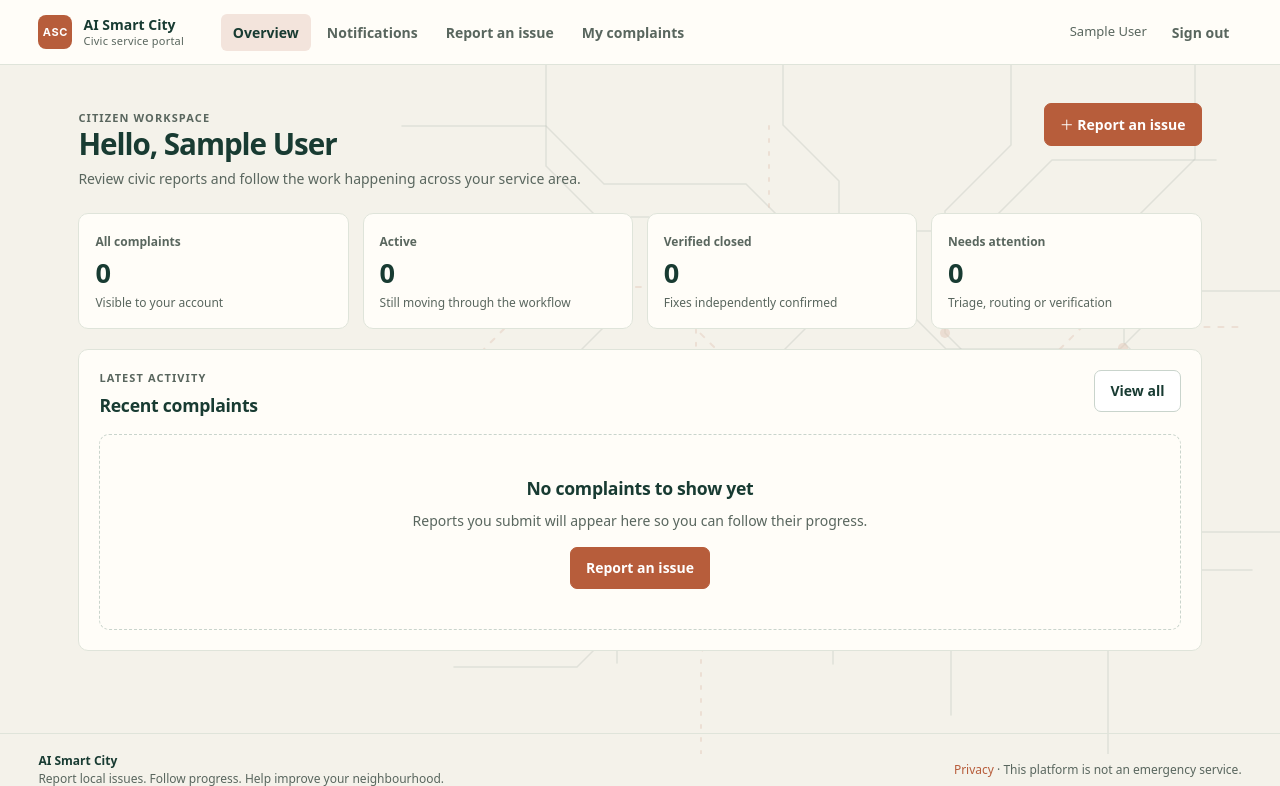
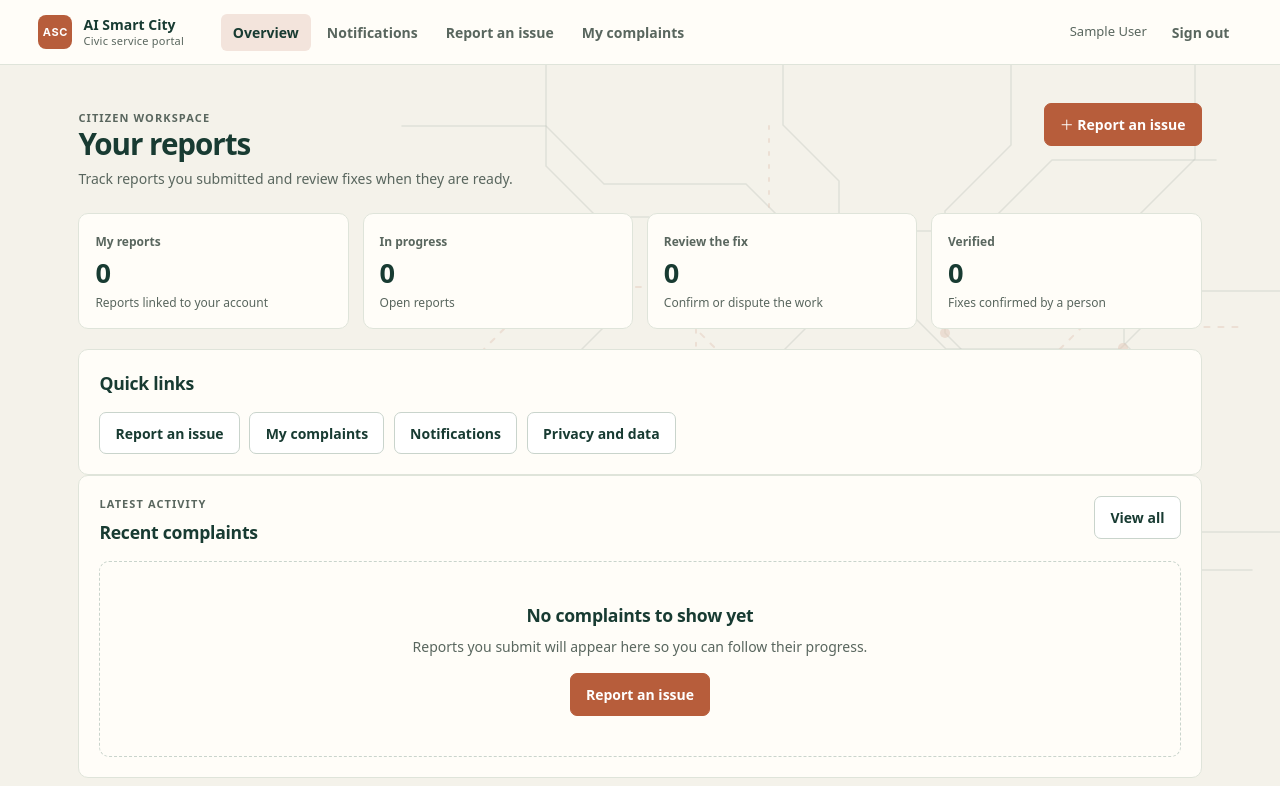
Before and after one commit to thakuradithya12/AI-Smart_City, a Django app: page /workspace/ in a window 1280 px wide. Shown: the top 786 px of the page. Run offline with Django 5.2, Linux system fonts and the light colour scheme; the visitor is signed in with stand-in values (Sample User, id 1); data that the repository does not hold is empty; parts of the project's set-up code (start-up, migrations or seed data) failed here and were passed over.

Commit message:
E.4: add reduced role-specific dashboards

```diff
--- a/apps/console/urls.py
+++ b/apps/console/urls.py
@@ -1,6 +1,7 @@
 from django.contrib.auth.decorators import login_required
 from django.shortcuts import render
 from django.urls import path
+from django.utils import timezone
 from apps.complaints.views import complaint_detail, evidence_file, my_complaints, register, report
 from apps.accounts.models import User
 from apps.complaints.models import Complaint, StatusEvent
@@ -39,6 +40,84 @@ def dashboard(request):
         context["queue_url_name"] = "department_inbox"
     elif request.user.role == User.Role.FIELD_WORKER:
         context["queue_url_name"] = "field_tasks"
+
+    role = request.user.role
+    context["dashboard_title"] = "Overview"
+    context["dashboard_intro"] = "Review civic reports and follow the work happening across your service area."
+    context["dashboard_metrics"] = [
+        {"label": "All complaints", "value": context["total_count"], "help": "Visible to your account"},
+        {"label": "Active", "value": context["active_count"], "help": "Still moving through the workflow"},
+        {"label": "Verified closed", "value": context["closed_count"], "help": "Fixes independently confirmed"},
+        {"label": "Needs attention", "value": context["attention_count"], "help": "Triage, routing or verification"},
+    ]
+    if role == User.Role.CITIZEN:
+        context.update(
+            dashboard_title="Your reports",
+            dashboard_intro="Track reports you submitted and review fixes when they are ready.",
+            dashboard_metrics=[
+                {"label": "My reports", "value": context["total_count"], "help": "Reports linked to your account"},
+                {"label": "In progress", "value": context["active_count"], "help": "Open reports"},
+                {"label": "Review the fix", "value": visible.filter(status=Complaint.Status.RESOLVED_PENDING_VERIFICATION).count(), "help": "Confirm or dispute the work"},
+                {"label": "Verified", "value": context["closed_count"], "help": "Fixes confirmed by a person"},
+            ],
+        )
+        context["dashboard_actions"] = [
+            ("Report an issue", "report"), ("My complaints", "my_complaints"),
+            ("Notifications", "notifications_inbox"), ("Privacy and data", "privacy_notice"),
+        ]
+    elif role == User.Role.FIELD_WORKER:
+        assigned = visible.filter(status__in=[Complaint.Status.ASSIGNED, Complaint.Status.IN_PROGRESS])
+        context.update(
+            dashboard_title="My field work",
+            dashboard_intro="Open your assigned tasks to check the location, record evidence and report completion.",
+            dashboard_metrics=[
+                {"label": "Assigned tasks", "value": assigned.count(), "help": "Work assigned to you"},
+                {"label": "In progress", "value": assigned.filter(status=Complaint.Status.IN_PROGRESS).count(), "help": "Work you have started"},
+                {"label": "Overdue", "value": assigned.filter(due_at__lt=timezone.now()).count(), "help": "Tasks past their due date"},
+                {"label": "Completed and verified", "value": visible.filter(status=Complaint.Status.VERIFIED_CLOSED).count(), "help": "Work confirmed after your claim"},
+            ],
+            dashboard_actions=[("My assigned tasks", "field_tasks"), ("Notifications", "notifications_inbox")],
+        )
+    elif role == User.Role.DEPARTMENT_OFFICIAL:
+        context.update(
+            dashboard_title="Department overview",
+            dashboard_intro="Acknowledge routed reports and assign work to an active field worker in your department.",
+            dashboard_metrics=[
+                {"label": "Routed to us", "value": visible.filter(status=Complaint.Status.ROUTED).count(), "help": "Waiting for acknowledgement"},
+                {"label": "Ready to assign", "value": visible.filter(status=Complaint.Status.ACKNOWLEDGED).count(), "help": "Acknowledged and awaiting a worker"},
+                {"label": "Active field work", "value": visible.filter(status__in=[Complaint.Status.ASSIGNED, Complaint.Status.IN_PROGRESS]).count(), "help": "Assigned or underway"},
+                {"label": "Awaiting verification", "value": visible.filter(status=Complaint.Status.RESOLVED_PENDING_VERIFICATION).count(), "help": "A supervisor or citizen reviews the claim"},
+            ],
+            dashboard_actions=[("Department inbox", "department_inbox"), ("Notifications", "notifications_inbox")],
+        )
+    elif role == User.Role.SUPERVISOR:
+        team_count = User.objects.filter(
+            department_id=request.user.department_id, role=User.Role.FIELD_WORKER, is_active=True
+        ).count() if request.user.department_id else 0
+        context.update(
+            dashboard_title="Supervisor overview",
+            dashboard_intro="Review work in your department, monitor due dates and verify completion claims.",
+            dashboard_metrics=[
+                {"label": "Awaiting verification", "value": visible.filter(status=Complaint.Status.RESOLVED_PENDING_VERIFICATION).count(), "help": "Review or dispute a completion claim"},
+                {"label": "Overdue", "value": active.filter(due_at__lt=timezone.now()).count(), "help": "Open reports past their due date"},
+                {"label": "Active field work", "value": visible.filter(status__in=[Complaint.Status.ASSIGNED, Complaint.Status.IN_PROGRESS]).count(), "help": "Assigned or underway"},
+                {"label": "Field workers", "value": team_count, "help": "Active workers in your department"},
+            ],
+            dashboard_actions=[("Department work queue", "department_inbox"), ("Notifications", "notifications_inbox")],
+        )
+    elif role == User.Role.ADMIN:
+        context.update(
+            dashboard_title="City operations",
+            dashboard_intro="Monitor incoming reports, open the review queue and manage service configuration.",
+            dashboard_metrics=[
+                {"label": "In triage", "value": visible.filter(status=Complaint.Status.IN_TRIAGE).count(), "help": "Waiting for reviewer action"},
+                {"label": "Open complaints", "value": context["active_count"], "help": "Not yet in a final state"},
+                {"label": "Overdue", "value": active.filter(due_at__lt=timezone.now()).count(), "help": "Open reports past their due date"},
+                {"label": "Verified closed", "value": context["closed_count"], "help": "Fixes independently confirmed"},
+            ],
+            dashboard_actions=[("Triage queue", "triage_queue"), ("Notifications", "notifications_inbox")],
+            admin_configuration_url="/admin/",
+        )
     return render(request, "home.html", context)
 
 urlpatterns = [
--- a/templates/home.html
+++ b/templates/home.html
@@ -2,15 +2,13 @@
 {% block title %}Overview · AI Smart City{% endblock %}
 {% block content %}
 <header class="page-heading">
-  <div><p class="eyebrow">{{ request.user.get_role_display }} workspace</p><h1>Hello, {{ request.user.name|default:request.user.phone_number }}</h1><p>Review civic reports and follow the work happening across your service area.</p></div>
+  <div><p class="eyebrow">{{ request.user.get_role_display }} workspace</p><h1>{{ dashboard_title }}</h1><p>{{ dashboard_intro }}</p></div>
   {% if request.user.role == "citizen" %}<a class="button" href="{% url 'report' %}">＋ Report an issue</a>{% elif queue_url_name %}<a class="button" href="{% url queue_url_name %}">Open your work queue</a>{% endif %}
 </header>
 <section class="stat-grid" aria-label="Complaint overview">
-  <article class="stat-card"><span class="stat-label">All complaints</span><strong class="stat-value">{{ total_count }}</strong><div class="stat-foot">Visible to your account</div></article>
-  <article class="stat-card"><span class="stat-label">Active</span><strong class="stat-value">{{ active_count }}</strong><div class="stat-foot">Still moving through the workflow</div></article>
-  <article class="stat-card"><span class="stat-label">Verified closed</span><strong class="stat-value">{{ closed_count }}</strong><div class="stat-foot">Fixes independently confirmed</div></article>
-  <article class="stat-card"><span class="stat-label">Needs attention</span><strong class="stat-value">{{ attention_count }}</strong><div class="stat-foot">Triage, routing or verification</div></article>
+  {% for metric in dashboard_metrics %}<article class="stat-card"><span class="stat-label">{{ metric.label }}</span><strong class="stat-value">{{ metric.value }}</strong><div class="stat-foot">{{ metric.help }}</div></article>{% endfor %}
 </section>
+{% if dashboard_actions %}<nav class="panel dashboard-actions" aria-label="Workspace shortcuts"><h2>Quick links</h2><div class="card-actions">{% for label, route_name in dashboard_actions %}<a class="button button-secondary" href="{% url route_name %}">{{ label }}</a>{% endfor %}{% if admin_configuration_url %}<a class="button button-secondary" href="{{ admin_configuration_url }}">Configuration</a>{% endif %}</div></nav>{% endif %}
 <section class="panel" aria-labelledby="recent-title">
   <div class="card-head"><div><p class="eyebrow">Latest activity</p><h2 id="recent-title">Recent complaints</h2></div>
     {% if request.user.role == "citizen" %}<a class="button button-secondary" href="{% url 'my_complaints' %}">View all</a>{% elif queue_url_name %}<a class="button button-secondary" href="{% url queue_url_name %}">Open queue</a>{% endif %}
```
Also changed, not shown: PROGRESS.md (+6 -0 lines), docs/TEST_REPORT.md (+5 -0 lines), tests/test_role_dashboards.py (added, +99 -0 lines).
